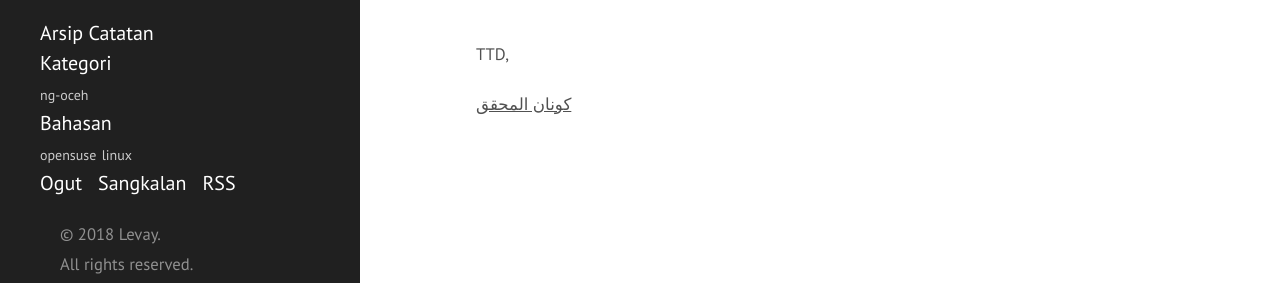
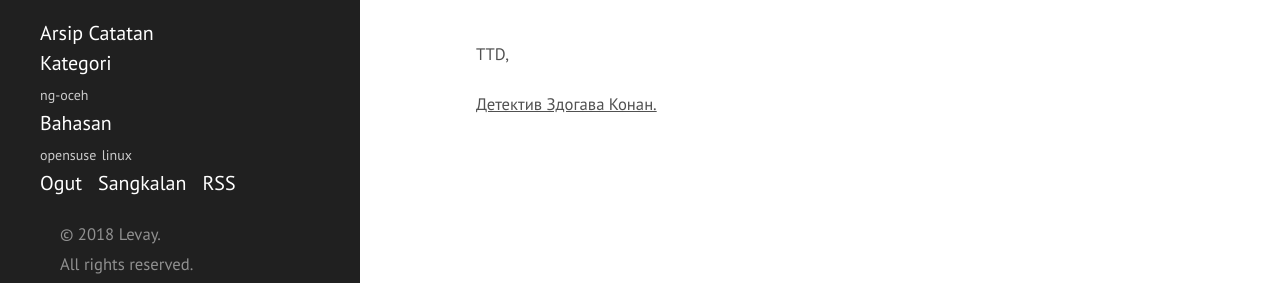
Before and after one commit to levay08/levay08.github.io, a Jekyll site: the page built from disclaimer.html, in a window 1280 px wide. Shown: the part 479-762 px from the top of the page. Built offline with Jekyll 4.4.1, drawn with Linux system fonts in a browser that asks for light colours.

Commit message:
Update disclaimer.html

```diff
--- a/disclaimer.html
+++ b/disclaimer.html
@@ -22,6 +22,6 @@ rata img { display: inline; }
       Semoga isi blog ini bermanfaat, sekian dan terimakasih!</i></p>
 
       <br>TTD,</b><br /><br /><u>
-      كونان المحقق
+      Детектив Здогава Конан.
     </u></article>
 </section>
```
